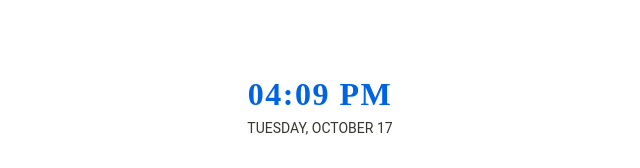
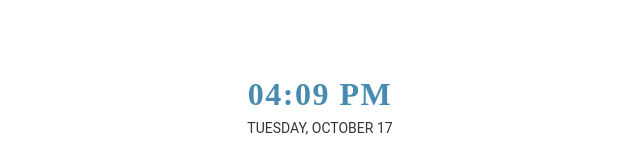
Before and after one commit to hellobritta/NotionWidgets, a plain HTML site: page Date.html in a window 1280 px wide. Shown: the part 296-464 px from the top of the page, without its empty margins (320-960 px from the left). Drawn offline with Linux system fonts and the light colour scheme.

Commit message:
Update Date.html

```diff
--- a/Date.html
+++ b/Date.html
@@ -45,7 +45,7 @@ color: #181818;
 }
 .time {
 font-family: "Montserrat";
-color: #0063e2;
+color: #478bb1;
 }
 .date {
 color: #37352f;
```
